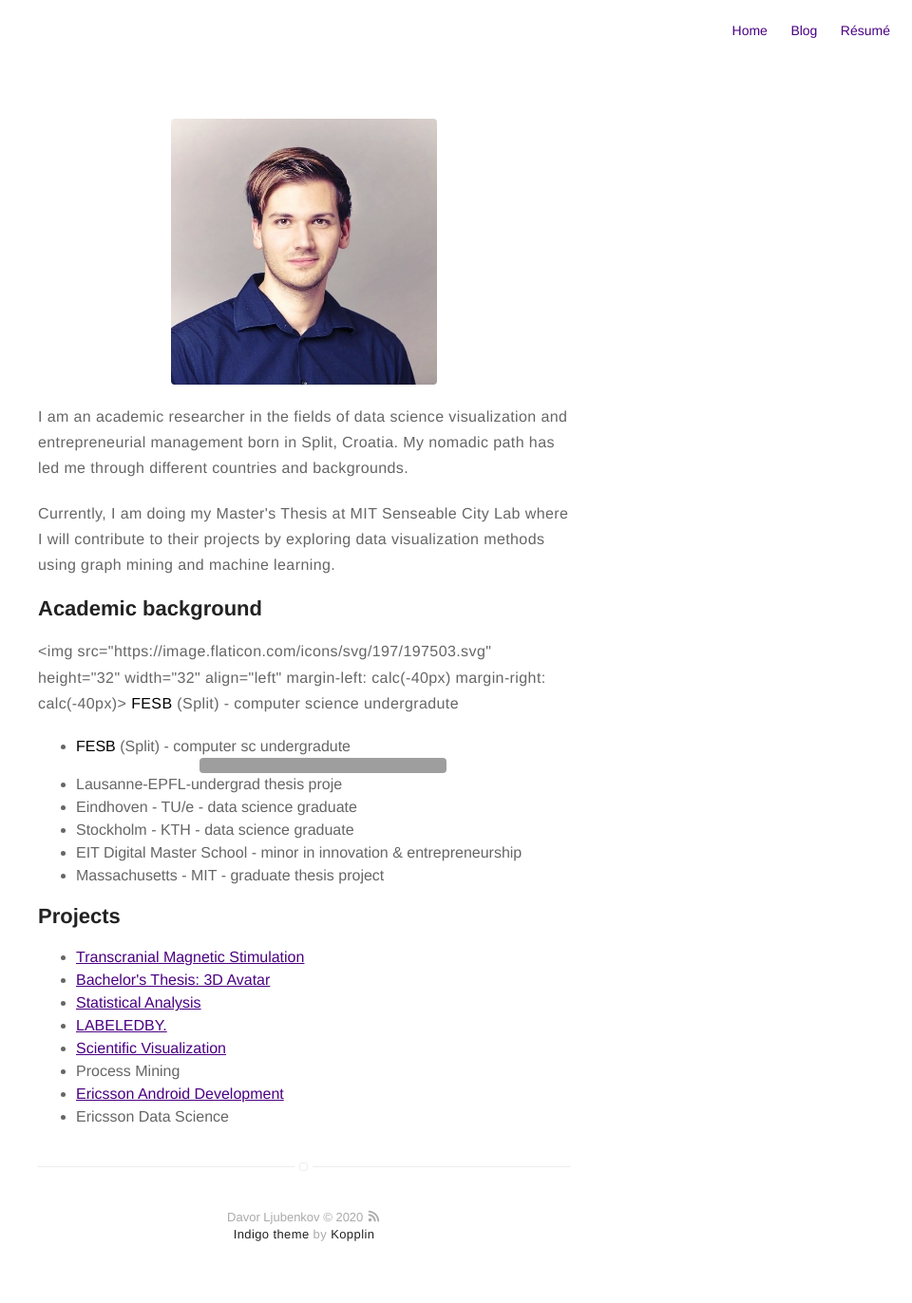
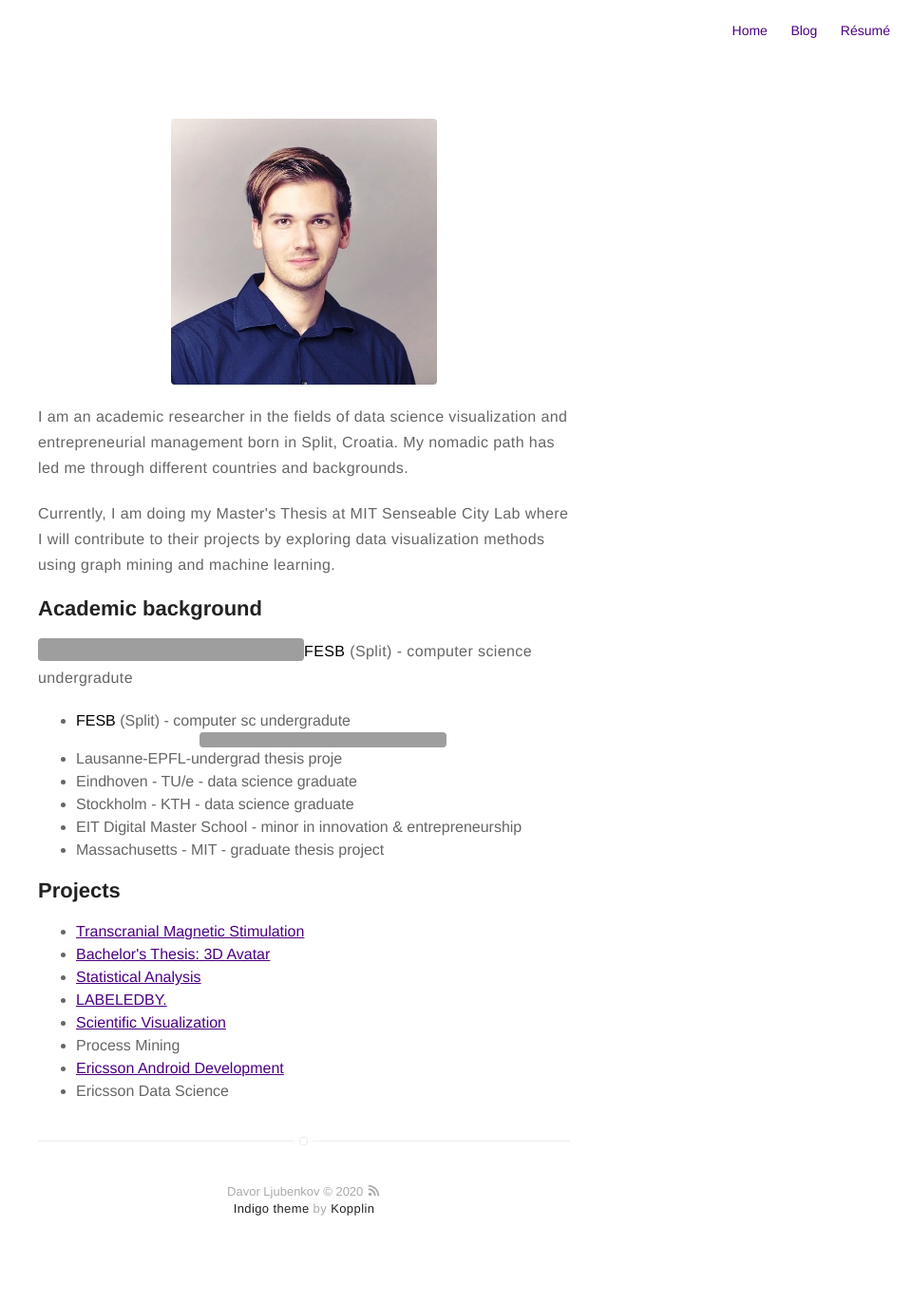
Before and after one commit to dljubenk/dljubenk.github.io, a Jekyll site: the page built from about.md, in a window 1280 px wide. Shown: the whole page at 95% size, without its empty margins (320-1280 px from the left). Built offline with Jekyll 4.4.1, drawn with Linux system fonts in a browser that asks for light colours; after the commit the page ends 1344 px from its top, so only the background shows below that; grey boxes are pictures that could not be loaded.

Commit message:
Update about.md

```diff
--- a/about.md
+++ b/about.md
@@ -11,8 +11,7 @@ layout: page
 
 <h2>Academic background</h2>
 
-<p><img src="https://image.flaticon.com/icons/svg/197/197503.svg" height="32" width="32" align="left" margin-left: calc(-40px)
-  margin-right: calc(-40px)> <strong>FESB</strong> (Split) - computer science undergradute</p>
+<p><img src="https://image.flaticon.com/icons/svg/197/197503.svg" height="24" width="24" align="left" hspace="-40"> <strong>FESB</strong> (Split) - computer science undergradute</p>
 
 <ul class="skill-list">
 	<li><strong>FESB</strong> (Split) - computer sc undergradute</li>
```
